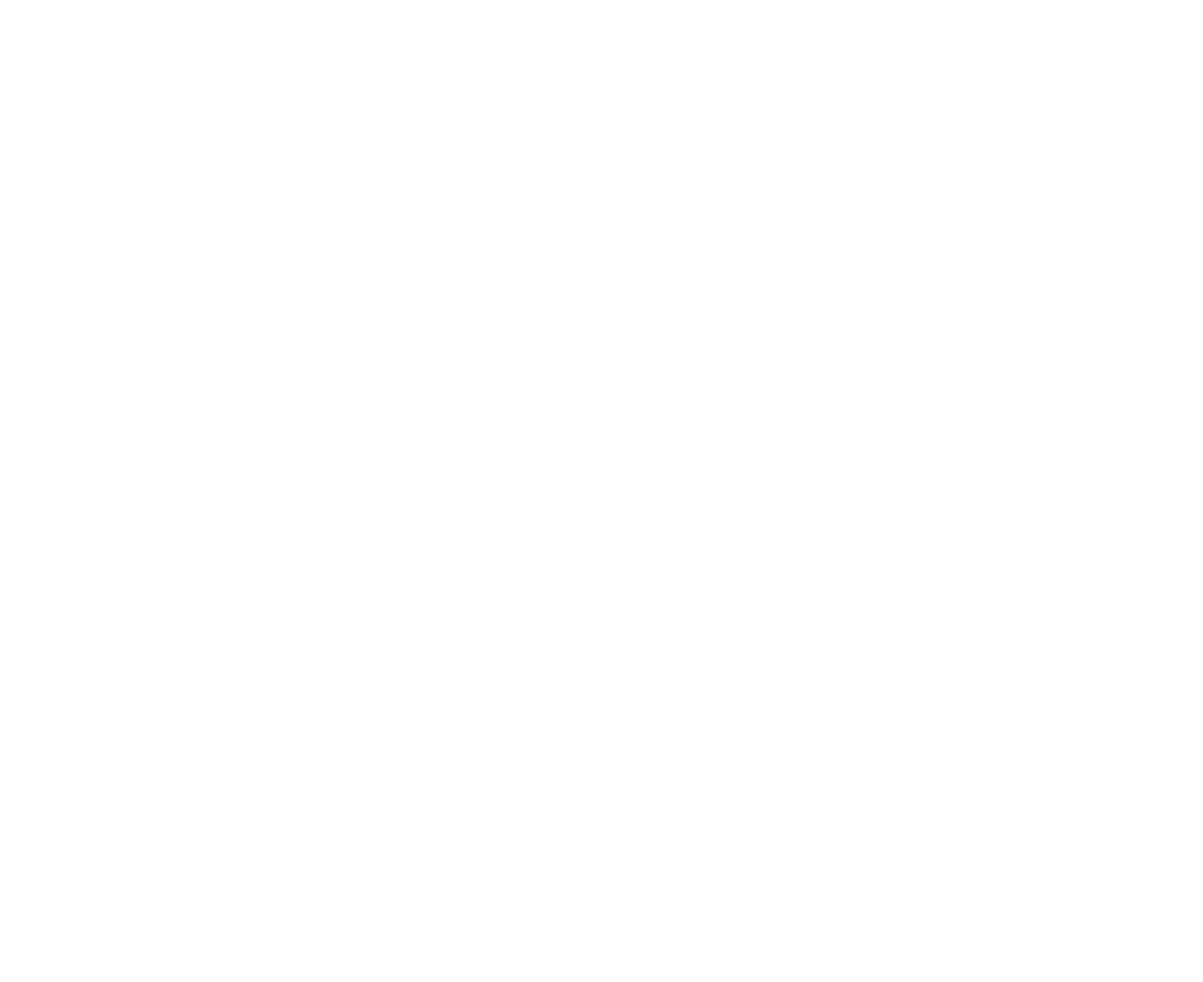
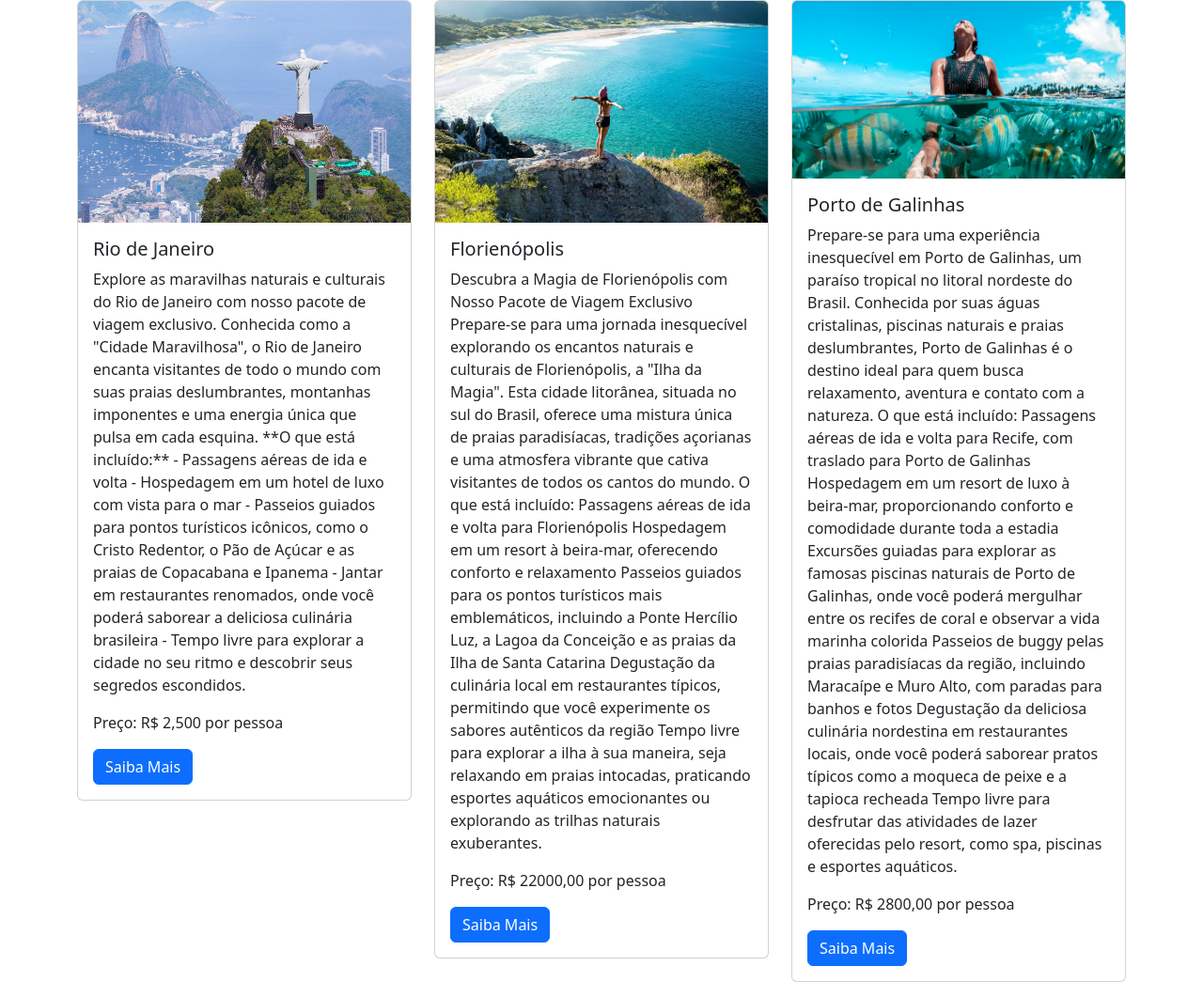
Before and after one commit to wierdest/pagina-pacote-viagem, a plain HTML site: page pacotes.html in a window 1280 px wide. Shown: the whole page at 94% size. Before the commit the page ends 800 px from the top, so only its background shows below. Drawn offline with nearby package versions, Linux system fonts and the light colour scheme.

Commit message:
3 destinos de viagens feitos

```diff
--- a/pacotes.html
+++ b/pacotes.html
@@ -13,6 +13,105 @@
     <link rel="stylesheet" href="estilos.css" />
   </head>
   <body>
+    <div class="container">
+      <div class="row">
+        <div class="col-md-4">
+          <div class="card">
+            <img
+              src="fotos/Rio de Janeiro.jpeg"
+              class="card-img-top"
+              alt="Rio de Janeiro"
+            />
+            <div class="card-body">
+              <h5 class="card-title">Rio de Janeiro</h5>
+              <p class="card-text">
+                Explore as maravilhas naturais e culturais do Rio de Janeiro com
+                nosso pacote de viagem exclusivo. Conhecida como a "Cidade
+                Maravilhosa", o Rio de Janeiro encanta visitantes de todo o
+                mundo com suas praias deslumbrantes, montanhas imponentes e uma
+                energia única que pulsa em cada esquina. **O que está
+                incluído:** - Passagens aéreas de ida e volta - Hospedagem em um
+                hotel de luxo com vista para o mar - Passeios guiados para
+                pontos turísticos icônicos, como o Cristo Redentor, o Pão de
+                Açúcar e as praias de Copacabana e Ipanema - Jantar em
+                restaurantes renomados, onde você poderá saborear a deliciosa
+                culinária brasileira - Tempo livre para explorar a cidade no seu
+                ritmo e descobrir seus segredos escondidos.
+              </p>
+              <p class="card-text">Preço: R$ 2,500 por pessoa</p>
+              <a href="#" class="btn btn-primary">Saiba Mais</a>
+            </div>
+          </div>
+        </div>
+        <div class="col-md-4">
+          <div class="card">
+            <img
+              src="fotos/Florienópolis.webp"
+              class="card-img-top"
+              alt="Florienópolis"
+            />
+            <div class="card-body">
+              <h5 class="card-title">Florienópolis</h5>
+              <p class="card-text">
+                Descubra a Magia de Florienópolis com Nosso Pacote de Viagem
+                Exclusivo Prepare-se para uma jornada inesquecível explorando os
+                encantos naturais e culturais de Florienópolis, a "Ilha da
+                Magia". Esta cidade litorânea, situada no sul do Brasil, oferece
+                uma mistura única de praias paradisíacas, tradições açorianas e
+                uma atmosfera vibrante que cativa visitantes de todos os cantos
+                do mundo. O que está incluído: Passagens aéreas de ida e volta
+                para Florienópolis Hospedagem em um resort à beira-mar,
+                oferecendo conforto e relaxamento Passeios guiados para os
+                pontos turísticos mais emblemáticos, incluindo a Ponte Hercílio
+                Luz, a Lagoa da Conceição e as praias da Ilha de Santa Catarina
+                Degustação da culinária local em restaurantes típicos,
+                permitindo que você experimente os sabores autênticos da região
+                Tempo livre para explorar a ilha à sua maneira, seja relaxando
+                em praias intocadas, praticando esportes aquáticos emocionantes
+                ou explorando as trilhas naturais exuberantes.
+              </p>
+              <p class="card-text">Preço: R$ 22000,00 por pessoa</p>
+              <a href="#" class="btn btn-primary">Saiba Mais</a>
+            </div>
+          </div>
+        </div>
+        <div class="col-md-4">
+          <div class="card">
+            <img
+              src="fotos/Porto de Galinhas.jpg"
+              class="card-img-top"
+              alt="Destino 3"
+            />
+            <div class="card-body">
+              <h5 class="card-title">Porto de Galinhas</h5>
+              <p class="card-text">
+                Prepare-se para uma experiência inesquecível em Porto de
+                Galinhas, um paraíso tropical no litoral nordeste do Brasil.
+                Conhecida por suas águas cristalinas, piscinas naturais e praias
+                deslumbrantes, Porto de Galinhas é o destino ideal para quem
+                busca relaxamento, aventura e contato com a natureza. O que está
+                incluído: Passagens aéreas de ida e volta para Recife, com
+                traslado para Porto de Galinhas Hospedagem em um resort de luxo
+                à beira-mar, proporcionando conforto e comodidade durante toda a
+                estadia Excursões guiadas para explorar as famosas piscinas
+                naturais de Porto de Galinhas, onde você poderá mergulhar entre
+                os recifes de coral e observar a vida marinha colorida Passeios
+                de buggy pelas praias paradisíacas da região, incluindo
+                Maracaípe e Muro Alto, com paradas para banhos e fotos
+                Degustação da deliciosa culinária nordestina em restaurantes
+                locais, onde você poderá saborear pratos típicos como a moqueca
+                de peixe e a tapioca recheada Tempo livre para desfrutar das
+                atividades de lazer oferecidas pelo resort, como spa, piscinas e
+                esportes aquáticos.
+              </p>
+              <p class="card-text">Preço: R$ 2800,00 por pessoa</p>
+              <a href="#" class="btn btn-primary">Saiba Mais</a>
+            </div>
+          </div>
+        </div>
+      </div>
+    </div>
+
     <script
       src="https://cdn.jsdelivr.net/npm/bootstrap@5.3.3/dist/js/bootstrap.bundle.min.js"
       integrity="sha384-YvpcrYf0tY3lHB60NNkmXc5s9fDVZLESaAA55NDzOxhy9GkcIdslK1eN7N6jIeHz"
```
Also changed, not shown: fotos/Florienópolis.webp (added), fotos/Porto de Galinhas.jpg (added), fotos/Rio de Janeiro.jpeg (added).
